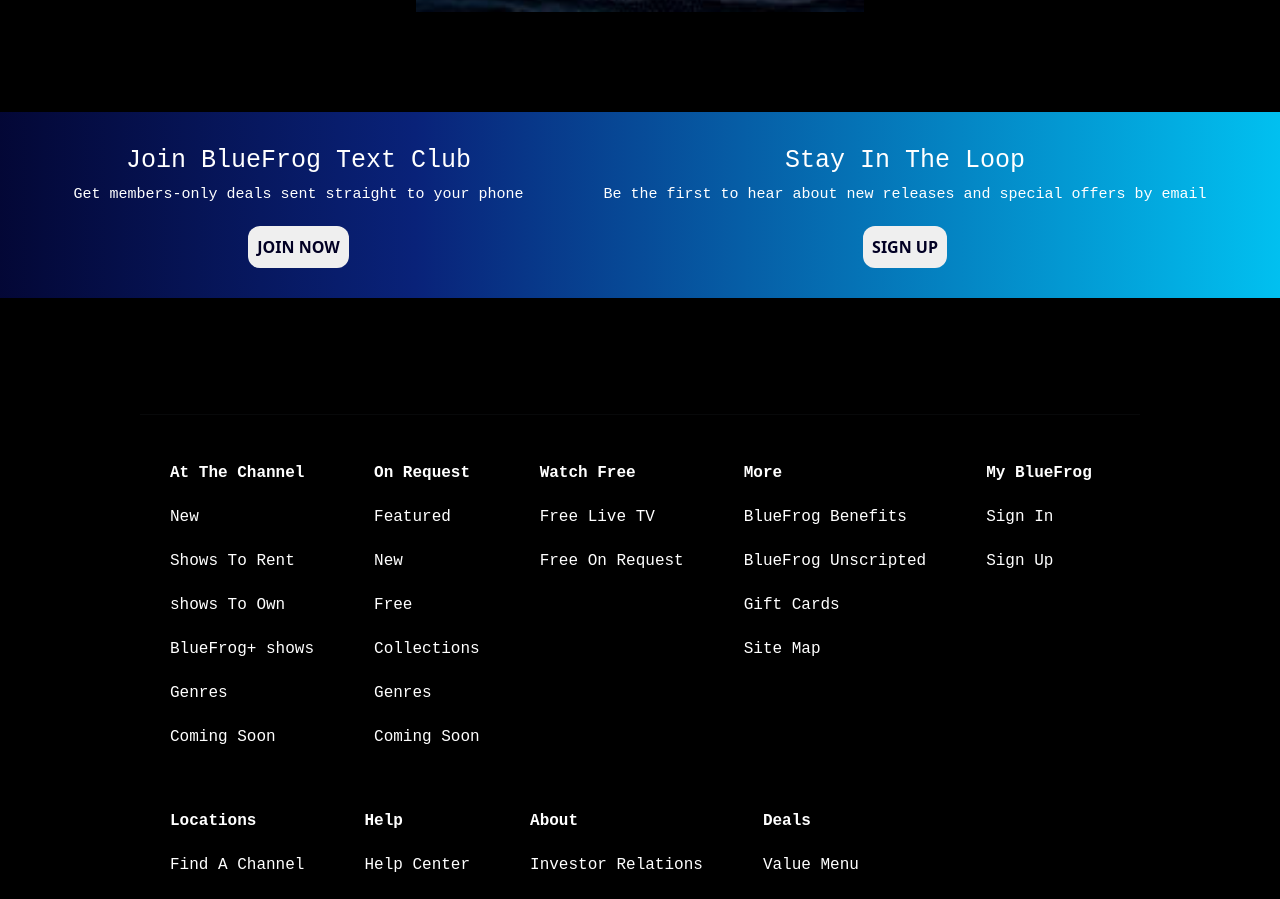
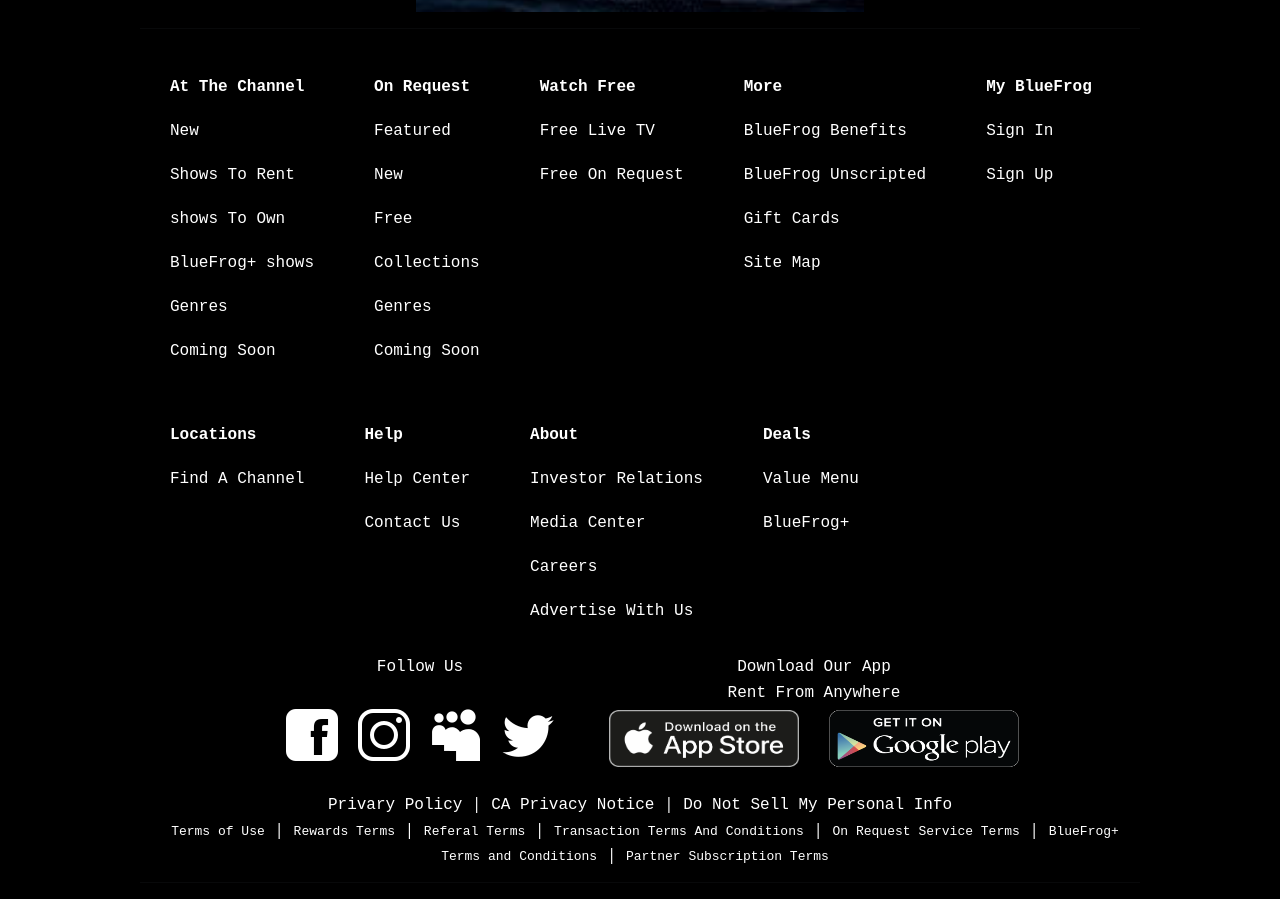
Before and after one commit to Enzinoman/BlueBox, a React (Vite) app in the folder vidRental/: page /itemDetails in a window 1280 px wide. Shown: the part 988-1887 px from the top of the page. Built offline with nearby package versions, Linux system fonts and the light colour scheme.

Commit message:
lower gradient banner added to display body

```diff
--- a/vidRental/src/Footer.jsx
+++ b/vidRental/src/Footer.jsx
@@ -3,7 +3,6 @@
 import footerCategories from './FooterCategories.json'
 import FooterMedia from './FooterMedia.jsx'
 import TermsConditions from './TermsConditions.jsx'
-import GradientGraphics from './GradientGraphics.jsx'
 import { useState } from 'react'
 import SlidingDiv from './SlidingDiv.jsx'
 import { useEffect } from 'react'
@@ -22,7 +21,6 @@
     return (
         <div className='topFooter'>
             {/* Displays div with gradient background and Join/Sign Up buttons */}
-            <GradientGraphics />
             <div className='footer'>
                 {selection === '' ?
                 <hr></hr>
--- a/vidRental/src/components/DisplayArea.jsx
+++ b/vidRental/src/components/DisplayArea.jsx
@@ -8,6 +8,7 @@
 import './DisplayArea.css';
 import ReactDOM from "react-dom/client";
 import { Link } from 'react-router-dom'
+import GradientGraphics from './GradientGraphics';
 
 
 
@@ -25,7 +26,8 @@
       <div>
           <div className='topFluff'/>
           <DarkCarouselVariant />
-          {/* <bottomBanner /> */}
+          <GradientGraphics />
+
       </div>
       )
 
```
Also changed, not shown: vidRental/src/components/GradientGraphics.jsx (renamed from vidRental/src/GradientGraphics.jsx), vidRental/src/components/gradientDiv.css (renamed from vidRental/src/gradientDiv.css).
